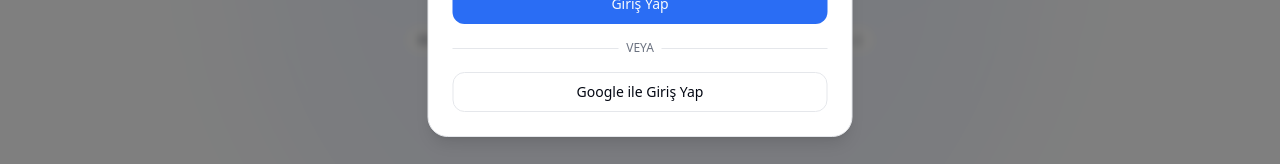
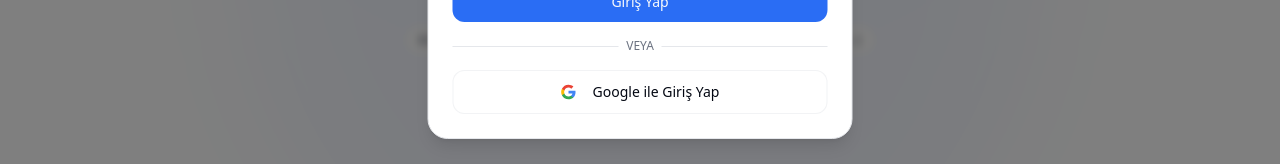
Before and after one commit to onur-bicer/cikmisvar, a Next.js app: page / in a window 1280 px wide. Both pictures are taken after a click on the button "Giriş". Shown: the part 512-676 px from the top of the page. Built offline with nearby package versions, Linux system fonts and the light colour scheme; no server answers; the database is empty.

Commit message:
Enable Google login UI and prepare Admin user seed script

```diff
--- a/src/components/auth-modal.tsx
+++ b/src/components/auth-modal.tsx
@@ -24,6 +24,28 @@
     password: z.string().min(6, "Şifre en az 6 karakter olmalı"),
 });
 
+const GoogleIcon = () => (
+    <svg className="mr-2 h-4 w-4" viewBox="0 0 24 24">
+        <path
+            d="M22.56 12.25c0-.78-.07-1.53-.2-2.25H12v4.26h5.92c-.26 1.37-1.04 2.53-2.21 3.31v2.77h3.57c2.08-1.92 3.28-4.74 3.28-8.09z"
+            fill="#4285F4"
+        />
+        <path
+            d="M12 23c2.97 0 5.46-.98 7.28-2.66l-3.57-2.77c-.98.66-2.23 1.06-3.71 1.06-2.86 0-5.29-1.93-6.16-4.53H2.18v2.84C3.99 20.53 7.7 23 12 23z"
+            fill="#34A853"
+        />
+        <path
+            d="M5.84 14.09c-.22-.66-.35-1.36-.35-2.09s.13-1.43.35-2.09V7.07H2.18C1.43 8.55 1 10.22 1 12s.43 3.45 1.18 4.93l3.66-2.84z"
+            fill="#FBBC05"
+        />
+        <path
+            d="M12 5.38c1.62 0 3.06.56 4.21 1.66l3.15-3.15C17.45 2.09 14.97 1 12 1 7.7 1 3.99 3.47 2.18 7.07l3.66 2.84c.87-2.6 3.3-4.53 6.14-4.53z"
+            fill="#EA4335"
+        />
+        <path d="M1 1h22v22H1z" fill="none" />
+    </svg>
+);
+
 export function AuthModal() {
     const { authModalOpen, closeAuthModal } = useModalStore();
     const { toast } = useToast();
@@ -31,10 +53,19 @@
 
     const loginForm = useForm<z.infer<typeof loginSchema>>({
         resolver: zodResolver(loginSchema),
+        defaultValues: {
+            email: "",
+            password: "",
+        }
     });
 
     const registerForm = useForm<z.infer<typeof registerSchema>>({
         resolver: zodResolver(registerSchema),
+        defaultValues: {
+            name: "",
+            email: "",
+            password: "",
+        }
     });
 
     const onLogin = async (data: z.infer<typeof loginSchema>) => {
@@ -178,7 +209,8 @@
                                 <span className="bg-background px-2 text-muted-foreground">Veya</span>
                             </div>
                         </div>
-                        <Button variant="outline" className="w-full" type="button" onClick={onGoogleAuth} disabled={loading}>
+                        <Button variant="outline" className="w-full h-11 border-border/50 hover:bg-muted/50 transition-all duration-200" type="button" onClick={onGoogleAuth} disabled={loading}>
+                            <GoogleIcon />
                             Google ile Giriş Yap
                         </Button>
                     </TabsContent>
@@ -218,7 +250,8 @@
                                 <span className="bg-background px-2 text-muted-foreground">Veya</span>
                             </div>
                         </div>
-                        <Button variant="outline" className="w-full" type="button" onClick={onGoogleAuth} disabled={loading}>
+                        <Button variant="outline" className="w-full h-11 border-border/50 hover:bg-muted/50 transition-all duration-200" type="button" onClick={onGoogleAuth} disabled={loading}>
+                            <GoogleIcon />
                             Google ile Kaydol
                         </Button>
                     </TabsContent>
```
